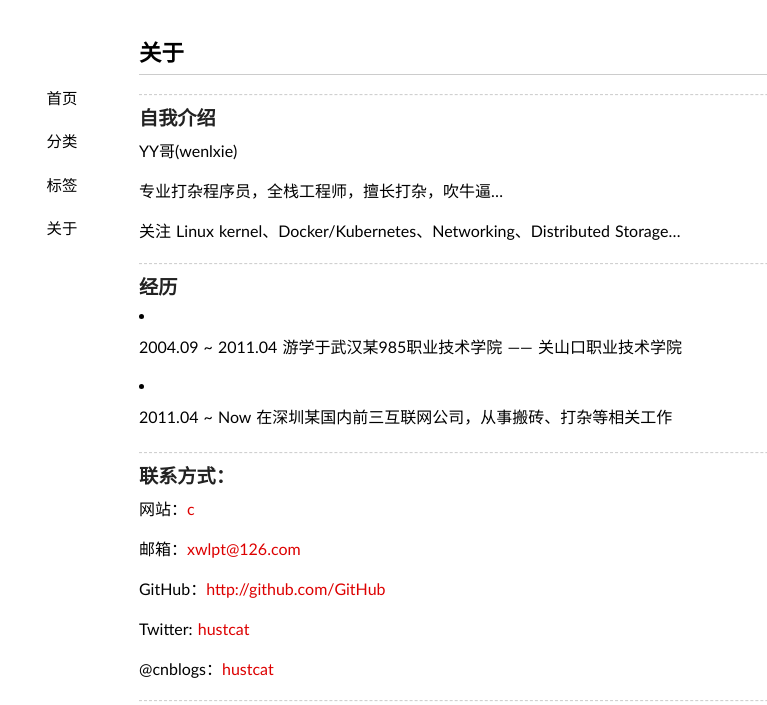
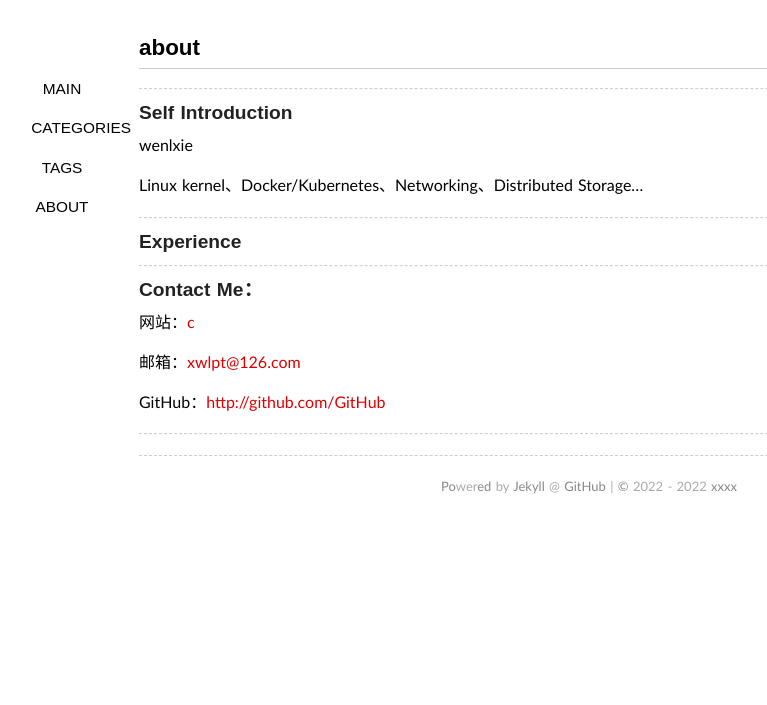
Before and after one commit to wenlxie/wenlxie.github.io, a Jekyll site: the page built from about/index.md, in a window 1280 px wide. Shown: the top 705 px of the page, without its empty margins (51-818 px from the left). Built offline with Jekyll 4.4.1, drawn with Linux system fonts in a browser that asks for light colours; some web fonts are replaced; grey boxes are pictures that could not be loaded.

Commit message:
Change to english

```diff
--- a/_config.yml
+++ b/_config.yml
@@ -2,15 +2,11 @@ future: true
 permalink: /:title/
 url: http://wenlxie.github.io
 name: c
-author: wenlxie
+author: xxxx
 qq:
 email: xwlpt@126.com
-duoshuo: wenlxie
-beian:
-cnzz:
-weibo: wenlxie
 github: wenlxie
 paginate: 20
 highlighter: rouge
 truncate: true
-about: "YY哥(wenlxie)"
+about: "wenlxie"
--- a/_layouts/default.html
+++ b/_layouts/default.html
@@ -17,13 +17,13 @@
         <h1>{{ page.title }}</h1>
         </header>
         <nav>
-        <span><a title="网站首页" class="" href="/">首页</a></span>
-        <span><a title="文章分类" class="" href="/categories/">分类</a></span>
-        <span><a title="标签索引" class="" href="/tags/">标签</a></span>
-        <!--<span><a title="友情链接" class="" href="/links/">链接</a></span>-->
-         <!--<span><a title="留言交流" class="" href="/guestbook/">留言</a></span>-->
-        <span><a title="关于站长" class="" href="/about/">关于</a></span>
-        <!--<span><a title="种子订阅" class="" href="/feed/" target="_blank">订阅</a></span>-->
+        <span><a title="Main" class="" href="/">Main</a></span>
+        <span><a title="categories" class="" href="/categories/">categories</a></span>
+        <span><a title="tags" class="" href="/tags/">tags</a></span>
+        <!--<span><a title="友情链接" class="" href="/links/">links</a></span>-->
+         <!--<span><a title="留言交流" class="" href="/guestbook/">guestbook</a></span>-->
+        <span><a title="about" class="" href="/about/">about</a></span>
+        <!--<span><a title="种子订阅" class="" href="/feed/" target="_blank">feed</a></span>-->
         </nav>
         <article class="content">
         {{ content }}
@@ -35,8 +35,8 @@
           {% include googleanalytics.md %}
         </p>
         <p><small>
-            <a href="http://github.com/{{ site.github }}/wenlxie.github.io/new/gh-pages/_posts" target="_blank" title="撰写文章">Po</a>wer<a href="http://github.com/{{ site.github }}/wenlxie.github.io/edit/gh-pages/{{ page.path }}" target="_blank" title="编辑页面">ed</a> by <a href="http://jekyllrb.com" target="_blank">Jekyll</a> @ <a href="http://github.com/{{ site.github }}/wenlxie.github.io" target="_blank" title="项目主页">GitHub</a>
-             | <a rel="license" href="http://creativecommons.org/licenses/by-sa/3.0/cn/" target="_blank" title="许可协议">©</a> 2014 - {{site.time | date:"%Y"}} <a href="/about/">{{ site.author }}</a>
+            <a href="http://github.com/{{ site.github }}/wenlxie.github.io/new/gh-pages/_posts" target="_blank" title="articles">Po</a>wer<a href="http://github.com/{{ site.github }}/wenlxie.github.io/edit/gh-pages/{{ page.path }}" target="_blank" title="edit">ed</a> by <a href="http://jekyllrb.com" target="_blank">Jekyll</a> @ <a href="http://github.com/{{ site.github }}/wenlxie.github.io" target="_blank" title="项目主页">GitHub</a>
+             | <a rel="license" href="http://creativecommons.org/licenses/by-sa/3.0/cn/" target="_blank" title="License">©</a> 2022 - {{site.time | date:"%Y"}} <a href="/about/">{{ site.author }}</a>
 {% if site.beian %}
              | <a href="http://www.miibeian.gov.cn" target="_blank">{{ site.beian }}</a>
 {% endif %}
--- a/about/index.md
+++ b/about/index.md
@@ -1,46 +1,29 @@
 ---
-title: 关于
+title: about
 layout: page
 comments: no
 ---
 
 ---
-### 自我介绍
+### Self Introduction
 
 {{ site.about }}
 
-专业打杂程序员，全栈工程师，擅长打杂，吹牛逼...
-
-关注 Linux kernel、Docker/Kubernetes、Networking、Distributed Storage...
-
+Linux kernel、Docker/Kubernetes、Networking、Distributed Storage...
 
 ---
-### 经历
+### Experience
 
-* 2004.09 ~ 2011.04 游学于武汉某985职业技术学院 —— 关山口职业技术学院
-
-* 2011.04 ~ Now     在深圳某国内前三互联网公司，从事搬砖、打杂等相关工作
 
 
 ----
 
-### 联系方式：
+### Contact Me：
 
-{% if site.qq %}
-ＱＱ：[{{ site.qq }}](tencent://message/?uin={{ site.qq }})
-{% endif %}
 网站：[{{ site.name }}]({{ site.url }})
 
 邮箱：[{{ site.email }}](mailto:{{ site.email }})
 
 GitHub：[http://github.com/{{ site.github }}](http://github.com/{{ site.github }})
 
-Twitter: [hustcat](https://twitter.com/hustcat)
-
-@cnblogs：[hustcat](http://hustcat.cnblogs.com)
-
 ----
-
-[![新浪微博](http://service.t.sina.com.cn/widget/qmd/1831504255/02345c5a/1.png)](http://weibo.com/u/1831504255?s=6uyXnP)
-
-----
```
Also changed, not shown: guestbook/index.md (+1 -1 lines), index.html (+5 -5 lines).
